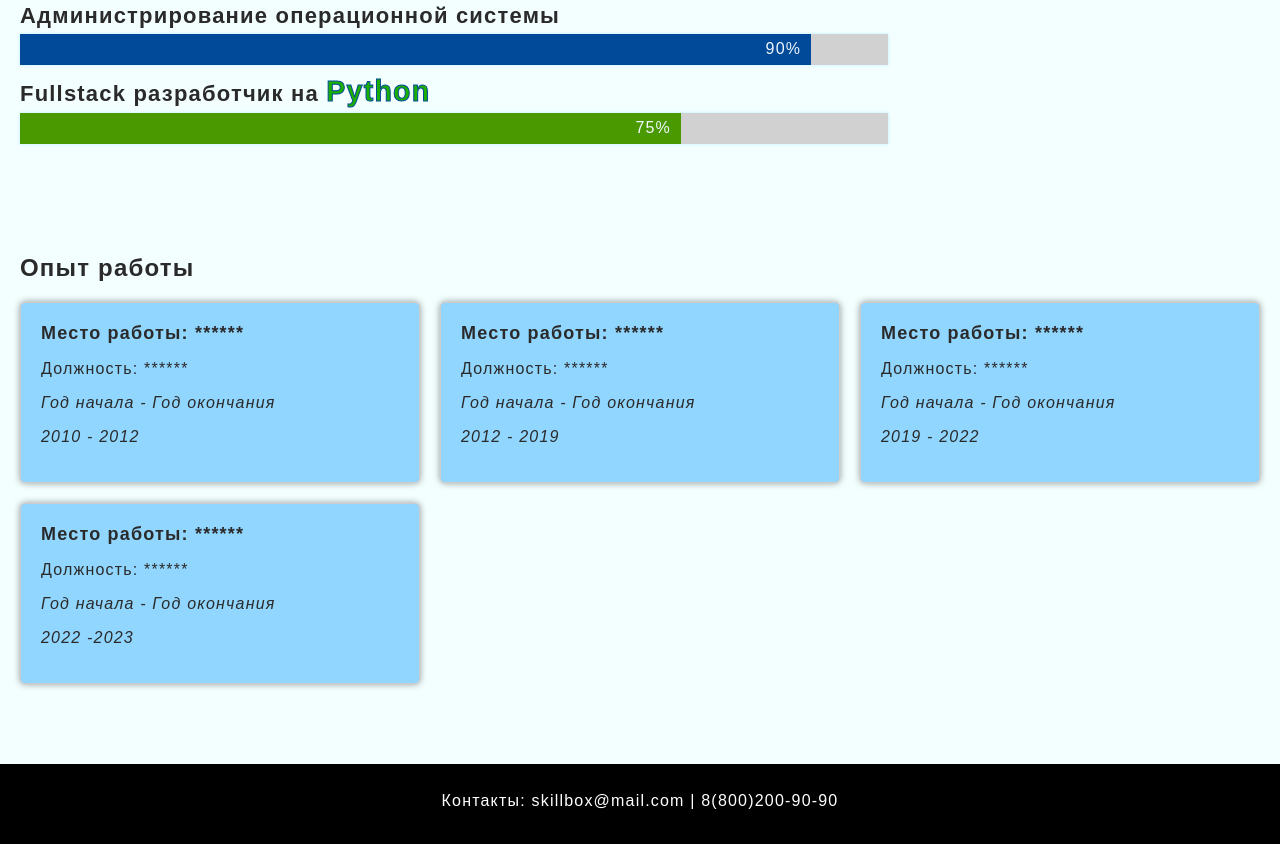
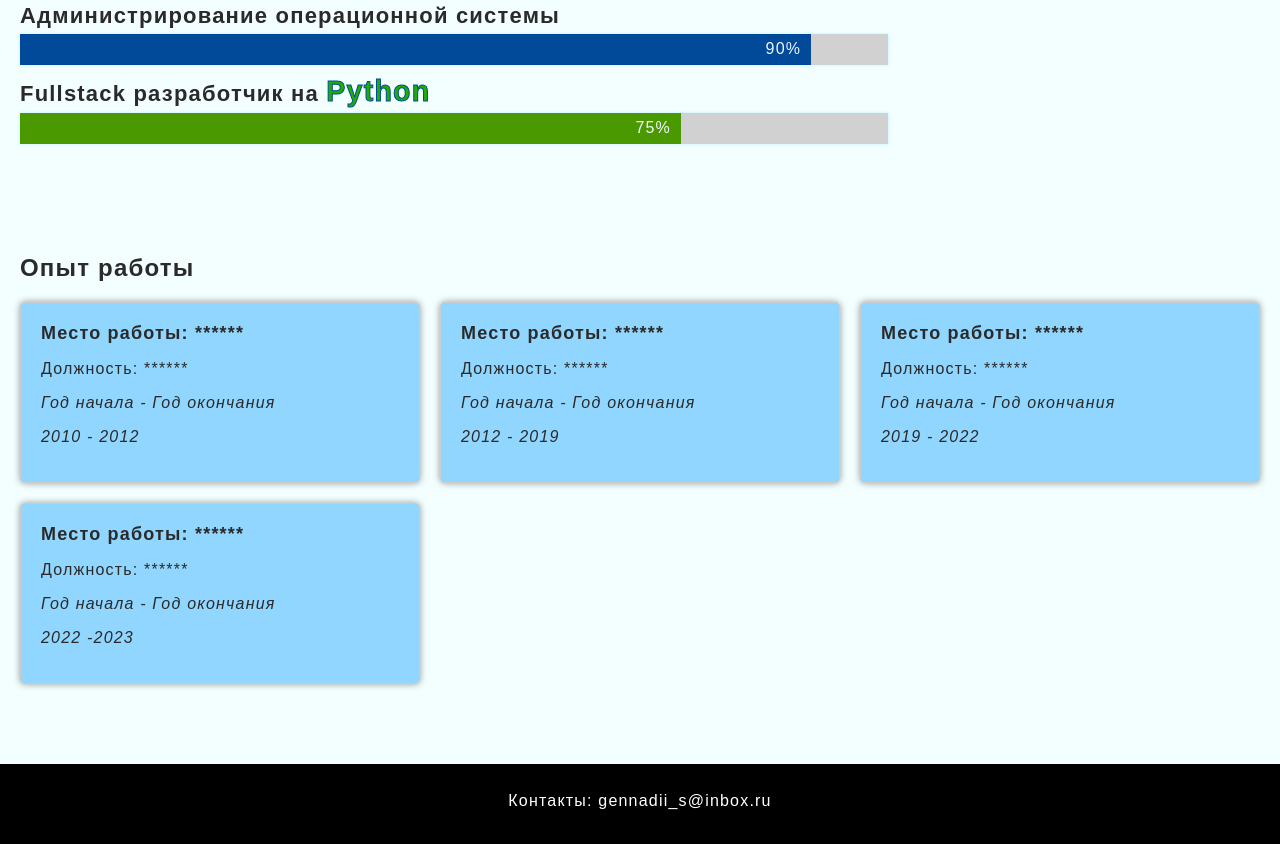
Before and after one commit to Gennadii87/E10, a plain HTML site: page index.html in a window 1280 px wide. Shown: the part 659-1503 px from the top of the page. Drawn offline with Linux system fonts and the light colour scheme.

Commit message:
Update index.html

```diff
--- a/index.html
+++ b/index.html
@@ -77,7 +77,7 @@
     </section>
     </div>
     <footer>
-        <p class="contact">Контакты: skillbox@mail.com | 8(800)200-90-90</p>
+        <p class="contact">Контакты: gennadii_s@inbox.ru</p>
     </footer>
     <script src="script.js"></script>
     <script src="script_load.js"></script>
```
